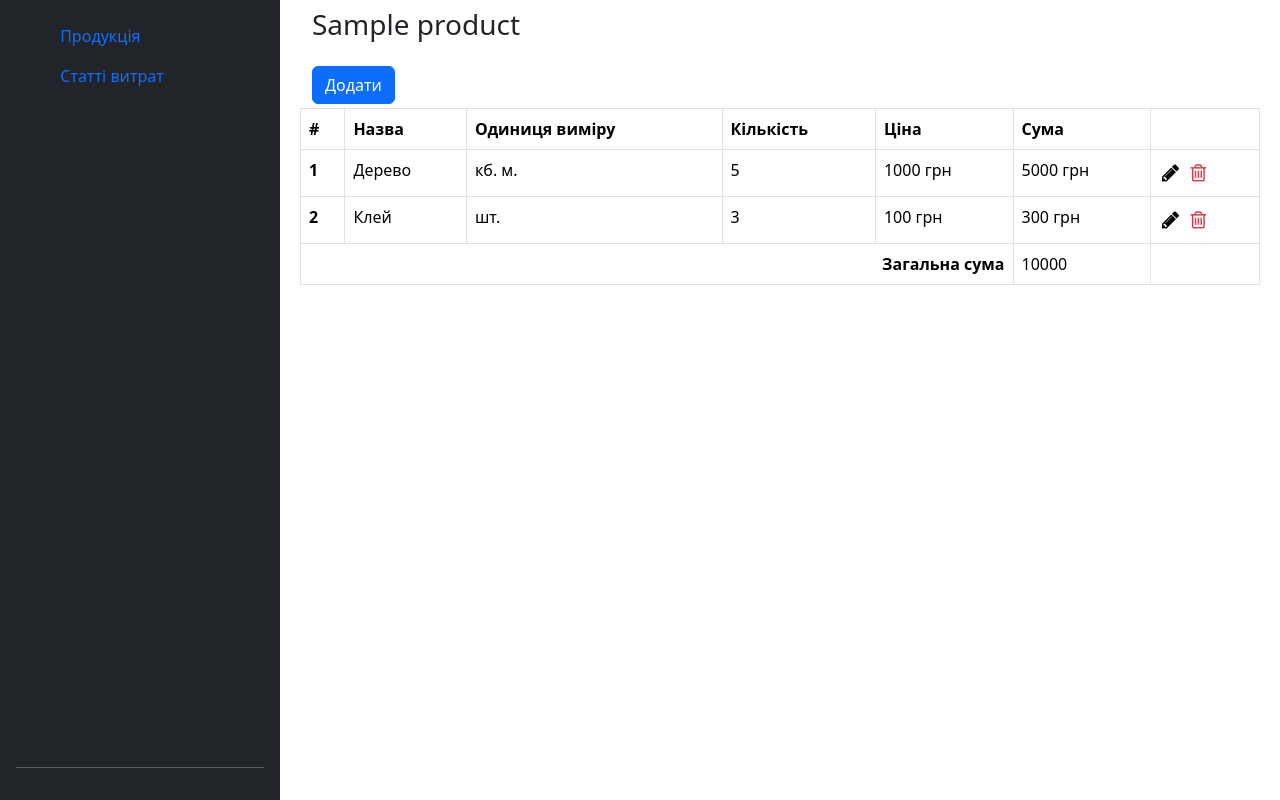
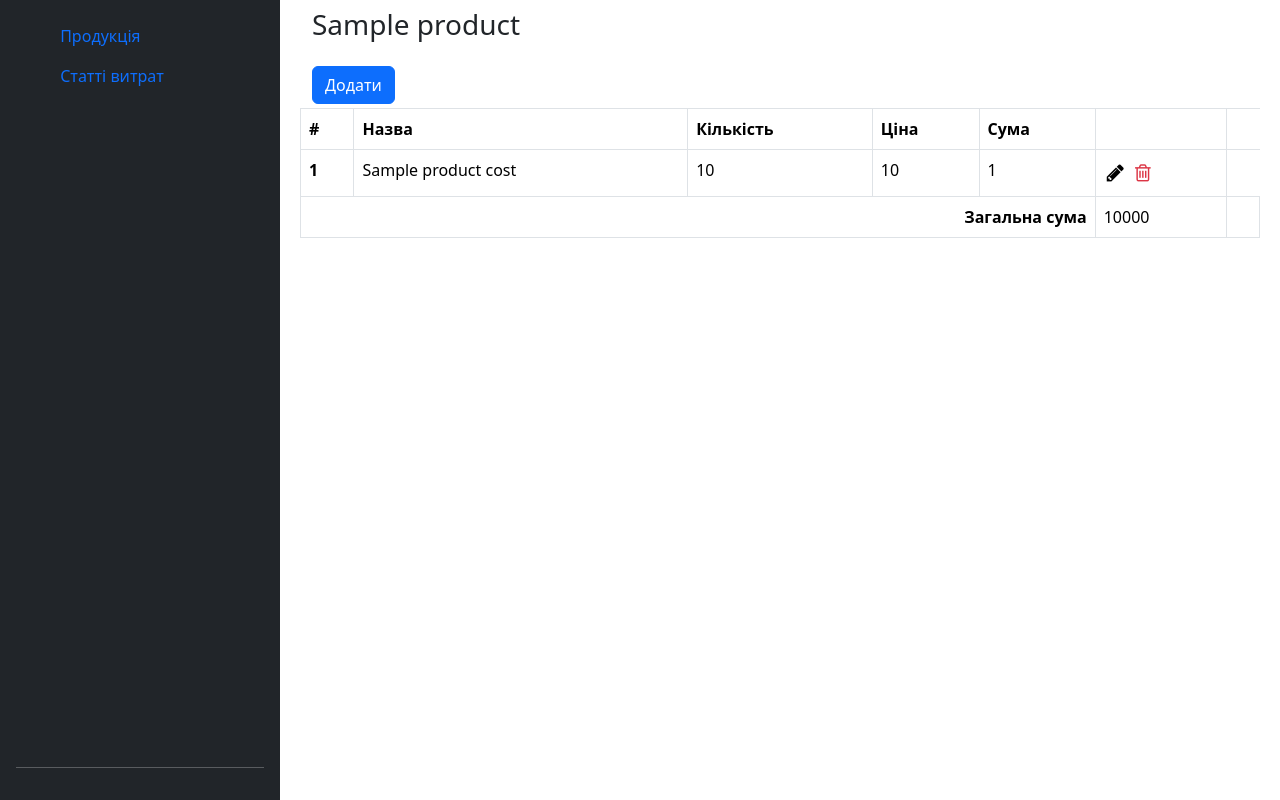
Before and after one commit to DartVeyder/costing-products, a PHP site: the page made by app/views/product/show.twig in a window 1280 px wide. Run offline with PHP 8.4, Linux system fonts and the light colour scheme; the template is opened without the code that fills it: most values are stand-ins (such as "Sample title", 1, 10 or a date in 2020); style sheets or scripts are compiled from the project's sources; some libraries are stand-ins or nearby versions.

```diff
--- a/app/views/product/show.twig
+++ b/app/views/product/show.twig
@@ -42,7 +42,6 @@
         <tr>
             <th scope="col">#</th>
             <th scope="col">Назва</th>
-            <th scope="col">Одиниця виміру</th>
             <th scope="col">Кількість</th>
             <th scope="col">Ціна</th>
             <th scope="col">Сума</th>
@@ -50,13 +49,13 @@
         </tr>
     </thead>
     <tbody>
+        {% for item in product_costs %}
         <tr>
-            <th scope="row">1</th>
-            <td>Дерево</td>
-            <td>кб. м.</td>
-            <td>5</td>
-            <td>1000 грн</td>
-            <td>5000 грн</td>
+            <th scope="row">{{item.id}}</th>
+            <td>{{item.cost_name}}</td>
+            <td>{{item.quantity}}</td>
+            <td>{{item.unit_cost}}</td>
+            <td>{{item.total_cost}}</td>
             <td>
                 <span class="resource-edit resource-btn">
                     <i role="button" class="fa fa-pencil " aria-hidden="true"></i>
@@ -66,22 +65,7 @@
                 </span>
             </td>
         </tr>
-        <tr>
-            <th scope="row">2</th>
-            <td>Клей</td>
-            <td>шт.</td>
-            <td>3</td>
-            <td>100 грн</td>
-            <td>300 грн</td>
-            <td>
-                <span class="resource-edit resource-btn">
-                    <i role="button" class="fa fa-pencil " aria-hidden="true"></i>
-                </span>
-                <span class="resource-destroy  resource-btn">
-                    <i role="button" class="fa fa-trash-o text-danger " aria-hidden="true"></i>
-                </span>
-            </td>
-        </tr>
+        {% endfor %}
         <tr>
             <td colspan="5" class="text-end"><b>Загальна сума</b></td>
             <td>10000</td>
```
Also changed, not shown: app/controllers/productController.php (+11 -2 lines), app/models/model.php (+6 -1 lines), app/models/productCostModel.php (added, +12 -0 lines).
